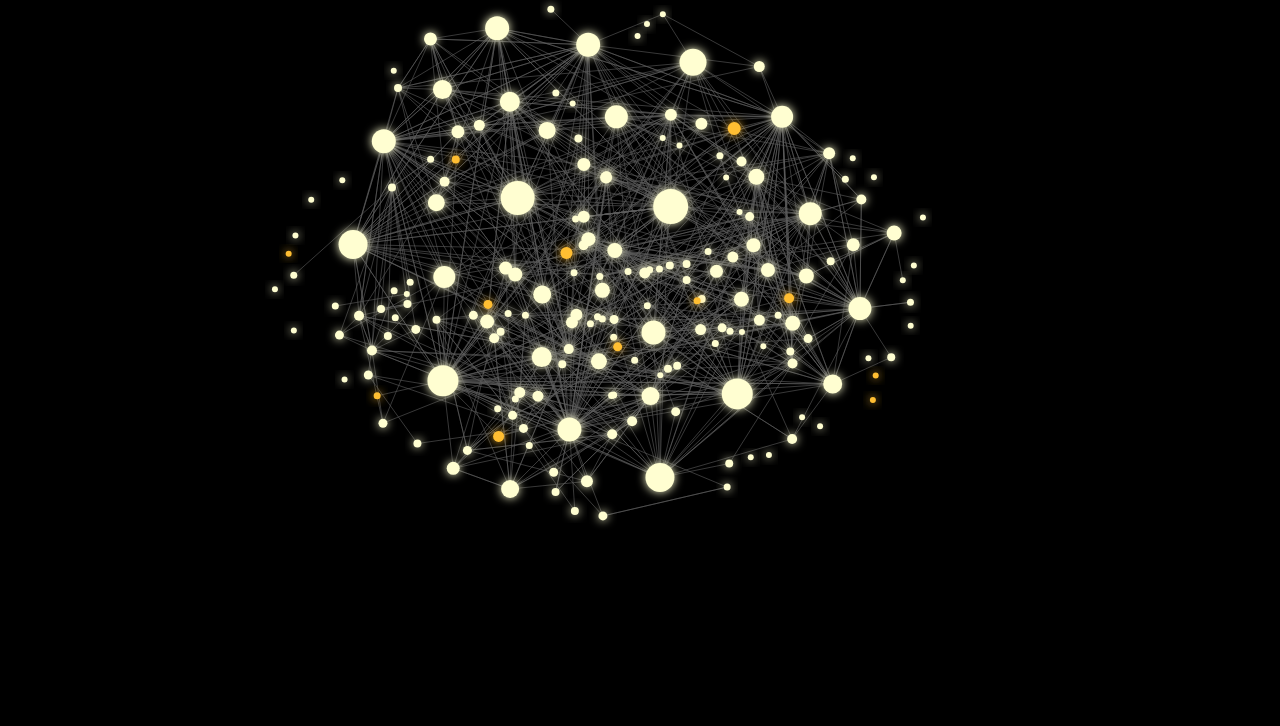
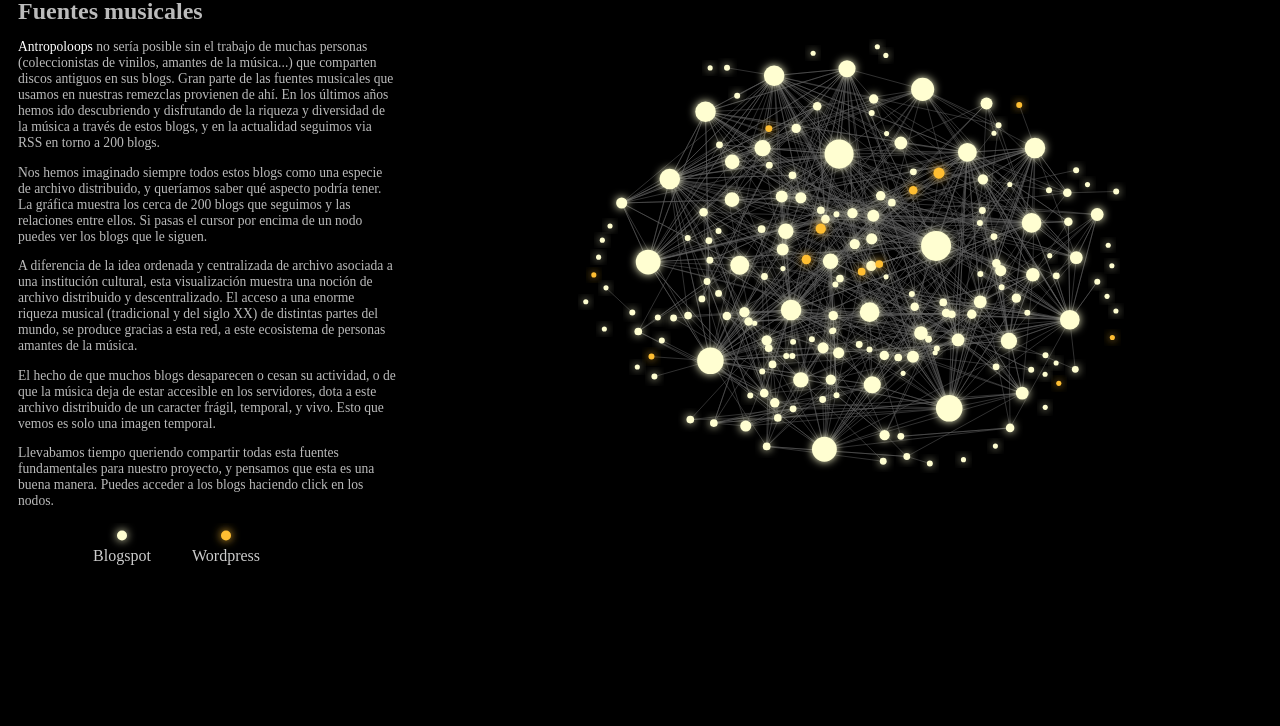
Before and after one commit to mi-mina/blog-network, a plain HTML site: page visuals/index.html in a window 1280 px wide. Shown: the part 74-800 px from the top of the page. Drawn offline with nearby package versions, Linux system fonts and the light colour scheme; animation ran at ten frames a second.

Commit message:
aside + legend

```diff
--- a/visuals/index.html
+++ b/visuals/index.html
@@ -1,42 +1,51 @@
 <!DOCTYPE html>
-<html lang="en">
+<html lang="es">
   <head>
     <meta charset="UTF-8">
     <meta name="viewport" content="width=device-width, initial-scale=1.0">
     <meta http-equiv="X-UA-Compatible" content="ie=edge">
-    <title>Force-directed graph</title>
-    <style>
-    body {
-      background-color: black;
-    }
-
-    .links line {
-      stroke: #5e5e5e;
-      stroke-opacity: 0.6;
-    }
-
-    .nodes circle {
-      /*stroke: #fff;
-      stroke-width: 10px;
-      stroke-opacity: 0.2;*/
-    }
-
-    .tooltip-wrapper {
-    	font-size: 16px;
-    	pointer-events: none;
-    	text-anchor: middle;
-    	text-shadow: 0 1px 4px #101420, 1px 0 4px #101420, -1px 0 4px #101420, 0 -1px 4px #101420
-    }
-
-    .tooltip-title {
-    	/*font-size: 12px;*/
-    	fill: #fff;
-    }
-
-    </style>
+    <meta name="author" content="Esperanza Moreno">
+    <meta name="description" content="">
+    <link rel="stylesheet" href="styles.css">
+    <title>Fuentes musicales. Antropoloops</title>
   </head>
   <body>
-    <svg width="1200" height="700"></svg>
+    <div class="group">
+      <div id="aside" class="left">
+        <div id="title">
+          <a href="http://www.antropoloops.com"><img width="100%" src="logo.jpg" alt="logo"></a>
+          <h2>Fuentes musicales</h2>
+        </div>
+        <!-- <p>ES / EN</p> -->
+        <p><a href="http://www.antropoloops.com">Antropoloops</a> no sería posible sin el trabajo de muchas personas
+          (coleccionistas de vinilos, amantes de la música...) que comparten
+          discos antiguos en sus blogs. Gran parte de las fuentes musicales
+          que usamos en nuestras remezclas provienen de ahí. En los últimos años
+          hemos ido descubriendo y disfrutando de la riqueza y diversidad de la
+          música a través de estos blogs, y en la actualidad seguimos via RSS
+          en torno a 200 blogs.</p>
+        <p>Nos hemos imaginado siempre todos estos blogs como una especie de
+          archivo distribuido, y queríamos saber qué aspecto podría tener.
+          La gráfica muestra los cerca de 200 blogs que seguimos y las relaciones
+          entre ellos. Si pasas el cursor por encima de un nodo puedes ver los
+          blogs que le siguen.</p>
+        <p>A diferencia de la idea ordenada y centralizada de archivo asociada a
+          una institución cultural, esta visualización muestra una noción de
+          archivo distribuido y descentralizado. El acceso a una enorme riqueza
+          musical (tradicional y del siglo XX)
+          de distintas partes del mundo, se produce gracias a esta red, a este
+          ecosistema de personas amantes de la música.</p>
+        <p>El hecho de que muchos blogs desaparecen o cesan su actividad, o de
+          que la música deja de estar accesible en los servidores, dota a este
+          archivo distribuido de un caracter frágil, temporal, y vivo. Esto
+          que vemos es solo una imagen temporal.</p>
+        <p>Llevabamos tiempo queriendo compartir todas esta fuentes
+          fundamentales para nuestro proyecto, y pensamos que esta es una
+          buena manera. Puedes acceder a los blogs haciendo click en los nodos.</p>
+        <div id="legend"></div>
+      </div>
+      <div id="network" class="right"></div>
+    </div>
     <script src="https://d3js.org/d3.v4.min.js"></script>
     <script type="text/javascript" src="main.js"></script>
   </body>
--- a/visuals/main.js
+++ b/visuals/main.js
@@ -1,11 +1,6 @@
 /* global d3 */
-var svg = d3.select('svg')
-var width = +svg.attr('width')
-var height = +svg.attr('height')
 
-// var color = d3.scaleOrdinal(d3.schemeCategory20)
 let linkNormalC = '#5e5e5e'
-// let linkDarkerC = '#444'
 let linkNormalOpacity = 0.6
 let linkDarkerOpacity = 0.3
 let linkNormalWidth = 1
@@ -19,9 +14,62 @@ let bsDarkerNodeC = '#787753'
 let wpNormalNodeC = '#FFBE32'
 let wpDarkerNodeC = '#89600F'
 
-// /////////////////// Glow filter ///////////////////////////
+var container = d3.select('#network')
+var width = 960
+var height = 800
+
+var svg = container.append('svg')
+  .attr('id', 'chart')
+  .attr('preserveAspectRatio', 'xMinYMin meet')
+  .attr('viewBox', '0 0 960 800')
+
+// ----------------------------------------
+// Legend
+// ----------------------------------------
+
+var legendSvg = d3.select('#legend').append('svg')
+  .attr('id', 'legendSvg')
+  .attr('preserveAspectRatio', 'xMinYMin meet')
+  .attr('viewBox', '0 0 312 50')
+
+var legendWidth = 312
+var legendHeight = 50
+
+legendSvg.append('circle')
+  .attr('cx', legendWidth / 3)
+  .attr('cy', legendHeight / 4)
+  .attr('r', 5)
+  .style('fill', bsNormalNodeC)
+  .style('filter', 'url(#glow)')
+
+legendSvg.append('text')
+  .attr('x', legendWidth / 3)
+  .attr('y', legendHeight / 4 + 20)
+  .attr('dy', '.35em')
+  .style('fill', '#ccc')
+  .style('text-anchor', 'middle')
+  .text('Blogspot')
+
+legendSvg.append('circle')
+  .attr('cx', legendWidth * 2 / 3)
+  .attr('cy', legendHeight / 4)
+  .attr('r', 5)
+  .style('fill', wpNormalNodeC)
+  .style('filter', 'url(#glow)')
+
+legendSvg.append('text')
+  .attr('x', legendWidth * 2 / 3)
+  .attr('y', legendHeight / 4 + 20)
+  .attr('dy', '.35em')
+  .style('fill', '#ccc')
+  .style('text-anchor', 'middle')
+  .text('Wordpress')
+
+// ----------------------------------------
+// Glow filter
 // Following Nadieh Bremer's tutorial:
 // https://www.visualcinnamon.com/2016/06/glow-filter-d3-visualization.html
+// ----------------------------------------
 
 // defs container
 var defs = svg.append('defs')
@@ -44,20 +92,6 @@ feMerge.append('feMergeNode')
   .attr('in', 'coloredBlur')
 feMerge.append('feMergeNode')
   .attr('in', 'SourceGraphic')
-//
-//
-// //Blur for the royal leaders
-// var filterIntense = defs.append('filter')
-//   .attr('width', '300%')
-//   .attr('x', '-100%')
-//   .attr('height', '300%')
-//   .attr('y', '-100%')
-//   .attr('id','glow-intense')
-//
-// filterIntense.append('feGaussianBlur')
-//   .attr('class', 'blur')
-//   .attr('stdDeviation','3')
-//   .attr('result','coloredBlur');
 
 var simulation = d3.forceSimulation()
     .alphaDecay(0.05)
--- /dev/null
+++ b/visuals/styles.css
@@ -0,0 +1,106 @@
+body {
+  background-color: black;
+  color: #bbb;
+}
+
+a {
+  text-decoration: none;
+  color: #fff;
+}
+
+.left {
+    float: left;
+    width: 30%;
+}
+.right {
+    float: right;
+    width: 70%;
+}
+.group:after {
+    content:"";
+    display: table;
+    clear: both;
+}
+
+#title img {
+  margin-top: 10px;
+  max-width: 300px;
+}
+
+#title h2 {
+  margin: 10px 0px;
+}
+
+#aside {
+  padding-left: 10px;
+}
+#aside p {
+  font-size: 0.85em;
+}
+
+#network {
+  display: inline-block;
+  position: relative;
+  width: 65%;
+  /*padding-bottom: 42%; /*  width/height = 0.83 so padding-bottom = 50% * 0.83 = 42% */*/
+  vertical-align: middle; /* top | middle | bottom ... do what you want */
+}
+
+#chart {
+  display: block;
+  position: absolute;
+  top: 0;
+  left: 0;
+}
+
+#legend {
+  display: inline-block;
+  position: relative;
+  width: 100%;
+  max-width: 312px;
+  min-height: 50px;
+  padding-bottom: 100;
+  vertical-align: middle;
+}
+
+#legendSvg {
+  display: block;
+  position: absolute;
+  top: 0;
+  left: 0;
+}
+
+
+.links line {
+  stroke: #5e5e5e;
+  stroke-opacity: 0.6;
+}
+
+.nodes circle {
+  /*stroke: #fff;
+  stroke-width: 10px;
+  stroke-opacity: 0.2;*/
+}
+
+.tooltip-wrapper {
+  font-size: 16px;
+  pointer-events: none;
+  text-anchor: middle;
+  text-shadow: 0 1px 4px #101420, 1px 0 4px #101420, -1px 0 4px #101420, 0 -1px 4px #101420
+}
+
+.tooltip-title {
+  /*font-size: 12px;*/
+  fill: #fff;
+}
+
+@media screen and (max-width: 992px) {
+    .left,
+    .right {
+        float: none;
+        width: auto;
+    }
+    #network {
+      width: 100%;
+    }
+}
```
Also changed, not shown: visuals/logo.jpg (added).
